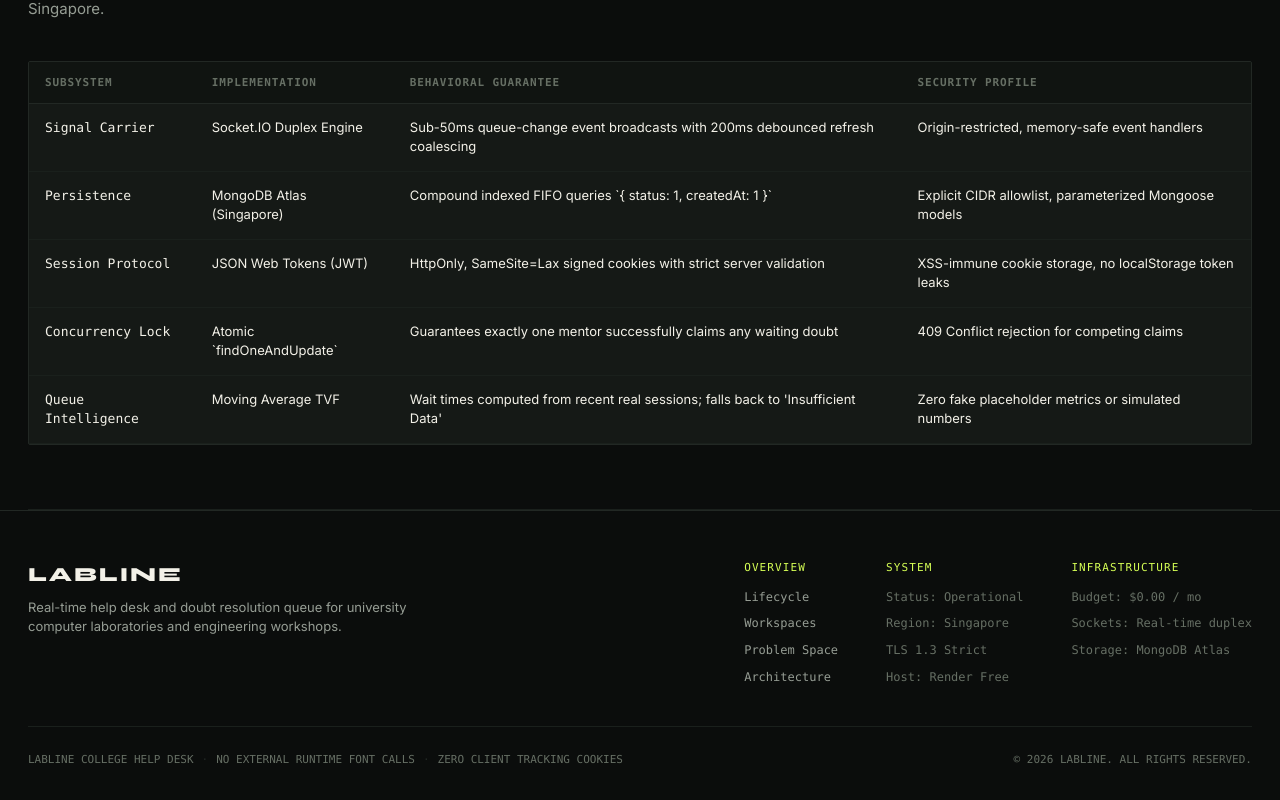
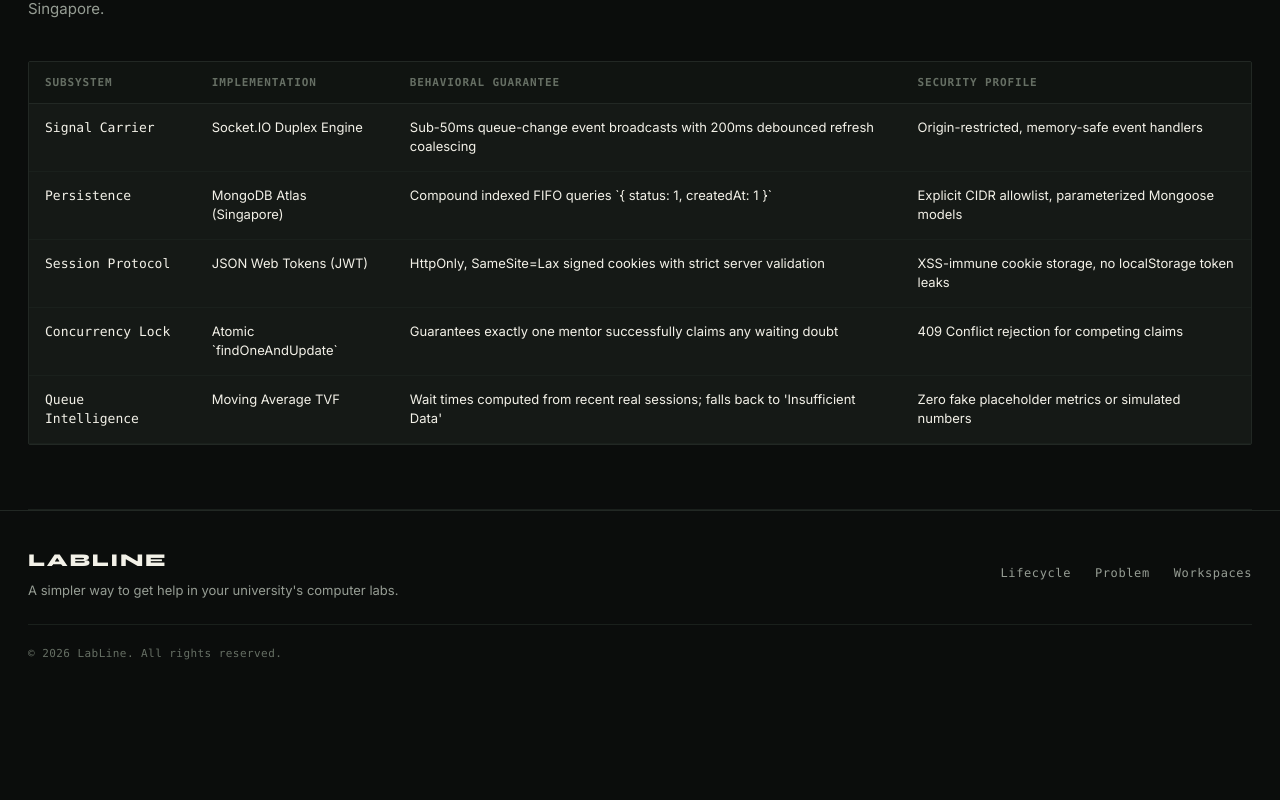
Before and after one commit to sudo-roonakyadav/labline, a React (Vite) app in the folder client/: page / in a window 1280 px wide. Shown: the part 3458-4258 px from the top of the page. After the commit the page ends 4144 px from the top, so only its background shows below. Built offline with nearby package versions, Linux system fonts and the light colour scheme; no server answers.

Commit message:
design: streamline footer with brand mark, concise description, and existing navigation

```diff
--- a/client/src/components/Footer.jsx
+++ b/client/src/components/Footer.jsx
@@ -1,4 +1,6 @@
 export default function Footer() {
+  const currentYear = new Date().getFullYear();
+
   return (
     <footer className="site-footer">
       <div className="footer-inner">
@@ -6,47 +8,21 @@ export default function Footer() {
           <div className="footer-brand-block">
             <span className="footer-brand-mark">LABLINE</span>
             <p className="footer-brand-desc">
-              Real-time help desk and doubt resolution queue for university computer laboratories and engineering workshops.
+              A simpler way to get help in your university's computer labs.
             </p>
           </div>
 
-          <div className="footer-columns-group font-mono">
-            <div className="footer-col">
-              <span className="footer-col-title">OVERVIEW</span>
-              <a href="#lifecycle" className="footer-link">Lifecycle</a>
-              <a href="#workflows" className="footer-link">Workspaces</a>
-              <a href="#problem" className="footer-link">Problem Space</a>
-              <a href="#specs" className="footer-link">Architecture</a>
-            </div>
-
-            <div className="footer-col">
-              <span className="footer-col-title">SYSTEM</span>
-              <span className="footer-meta-item">Status: Operational</span>
-              <span className="footer-meta-item">Region: Singapore</span>
-              <span className="footer-meta-item">TLS 1.3 Strict</span>
-              <span className="footer-meta-item">Host: Render Free</span>
-            </div>
-
-            <div className="footer-col">
-              <span className="footer-col-title">INFRASTRUCTURE</span>
-              <span className="footer-meta-item">Budget: $0.00 / mo</span>
-              <span className="footer-meta-item">Sockets: Real-time duplex</span>
-              <span className="footer-meta-item">Storage: MongoDB Atlas</span>
-            </div>
-          </div>
+          <nav className="footer-nav" aria-label="Footer navigation">
+            <a href="#lifecycle" className="footer-nav-link">Lifecycle</a>
+            <a href="#problem" className="footer-nav-link">Problem</a>
+            <a href="#workflows" className="footer-nav-link">Workspaces</a>
+          </nav>
         </div>
 
         <div className="footer-bottom-bar font-mono">
-          <div className="footer-bottom-left">
-            <span>LABLINE COLLEGE HELP DESK</span>
-            <span className="footer-sep">·</span>
-            <span>NO EXTERNAL RUNTIME FONT CALLS</span>
-            <span className="footer-sep">·</span>
-            <span>ZERO CLIENT TRACKING COOKIES</span>
-          </div>
-          <div className="footer-bottom-right">
-            <span>© 2026 LABLINE. ALL RIGHTS RESERVED.</span>
-          </div>
+          <span className="footer-copyright">
+            &copy; {currentYear} LabLine. All rights reserved.
+          </span>
         </div>
       </div>
     </footer>
--- a/client/src/index.css
+++ b/client/src/index.css
@@ -1449,7 +1449,7 @@ body {
   margin-top: auto;
   background-color: var(--color-ink);
   border-top: 1px solid var(--color-border);
-  padding: 48px 0 32px;
+  padding: 36px 0 24px;
 }
 
 .footer-inner {
@@ -1460,25 +1460,25 @@ body {
 
 .footer-top-row {
   display: flex;
-  align-items: flex-start;
+  align-items: center;
   justify-content: space-between;
   flex-wrap: wrap;
-  gap: 32px;
-  margin-bottom: 40px;
+  gap: 24px;
+  margin-bottom: 24px;
 }
 
 .footer-brand-block {
-  max-width: 380px;
+  max-width: 440px;
 }
 
 .footer-brand-mark {
   font-family: var(--font-display);
-  font-size: 20px;
+  font-size: 18px;
   font-weight: 800;
   letter-spacing: 0.1em;
   color: var(--color-warm-white);
   display: block;
-  margin-bottom: 8px;
+  margin-bottom: 6px;
 }
 
 .footer-brand-desc {
@@ -1487,47 +1487,24 @@ body {
   line-height: 1.5;
 }
 
-.footer-columns-group {
-  display: flex;
-  gap: 48px;
+.footer-nav {
+  display: flex;
+  align-items: center;
+  gap: 24px;
   flex-wrap: wrap;
 }
 
-.footer-col {
-  display: flex;
-  flex-direction: column;
-  gap: 8px;
+.footer-nav-link {
+  font-family: var(--font-mono);
   font-size: 12px;
-}
-
-.footer-col-title {
-  font-size: 11px;
-  letter-spacing: 0.1em;
-  color: var(--color-signal);
-  margin-bottom: 4px;
-}
-
-.footer-link,
-.footer-btn-link {
+  letter-spacing: 0.05em;
   color: var(--color-neutral);
   text-decoration: none;
-  background: transparent;
-  border: none;
-  text-align: left;
-  cursor: pointer;
-  padding: 0;
-  font-family: inherit;
-  font-size: inherit;
   transition: color 0.15s ease;
 }
 
-.footer-link:hover,
-.footer-btn-link:hover {
-  color: var(--color-warm-white);
-}
-
-.footer-meta-item {
-  color: var(--color-neutral-muted);
+.footer-nav-link:hover {
+  color: var(--color-signal);
 }
 
 .footer-bottom-bar {
@@ -1536,21 +1513,14 @@ body {
   justify-content: space-between;
   flex-wrap: wrap;
   gap: 12px;
-  padding-top: 24px;
+  padding-top: 20px;
   border-top: 1px solid var(--color-border-subtle);
   font-size: 11px;
   color: var(--color-neutral-muted);
 }
 
-.footer-bottom-left {
-  display: flex;
-  align-items: center;
-  gap: 8px;
-  flex-wrap: wrap;
-}
-
-.footer-sep {
-  color: var(--color-border);
+.footer-copyright {
+  letter-spacing: 0.04em;
 }
 
 /* ==========================================================================
@@ -1589,6 +1559,14 @@ body {
   .footer-inner {
     padding: 0 16px;
   }
+  .footer-top-row {
+    flex-direction: column;
+    align-items: flex-start;
+    gap: 16px;
+  }
+  .footer-nav {
+    gap: 16px;
+  }
   .brand-sub {
     display: none;
   }
@@ -1600,9 +1578,6 @@ body {
   .btn-outline-large {
     width: 100%;
     text-align: center;
-  }
-  .footer-columns-group {
-    gap: 28px;
   }
 }
 
```
